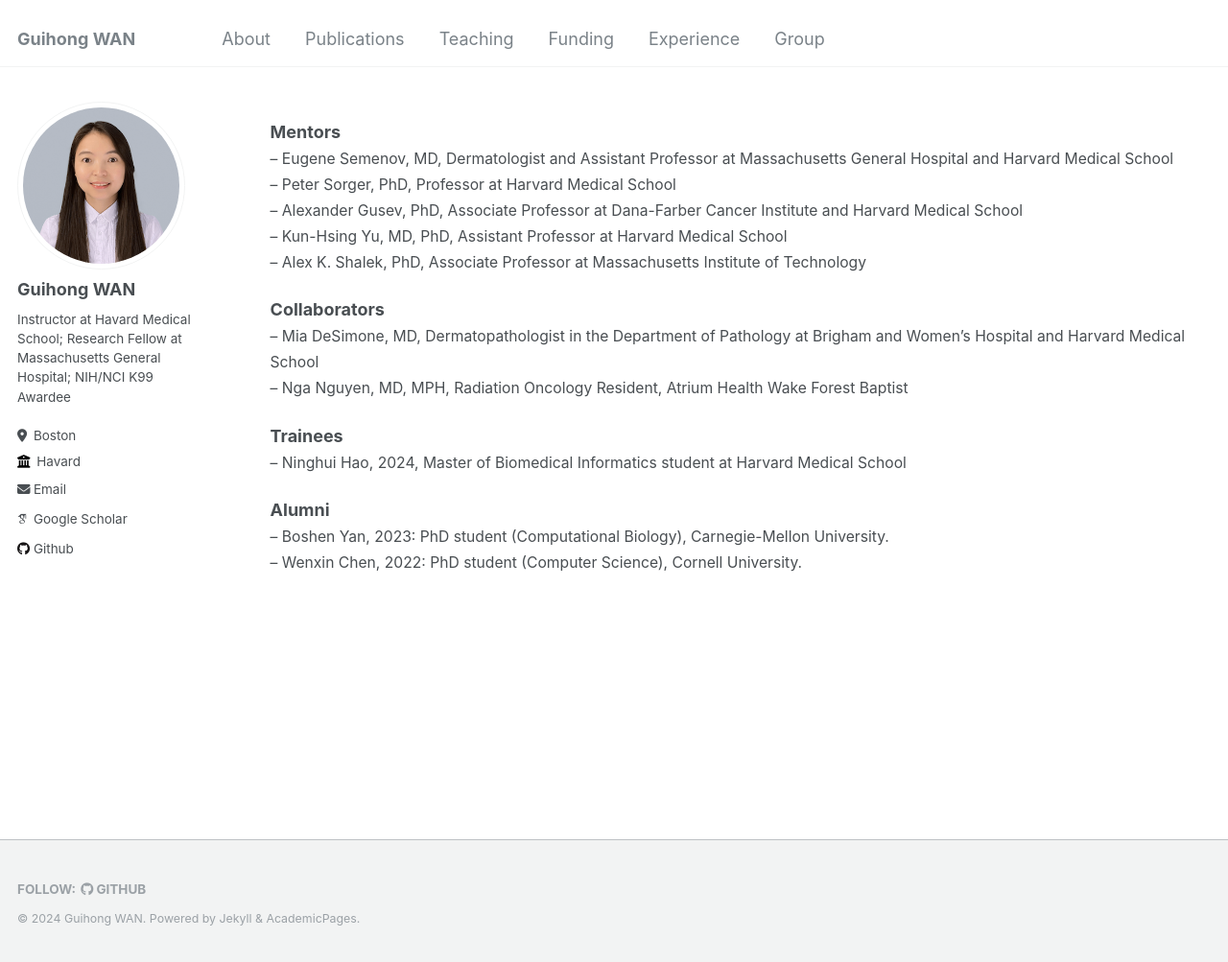
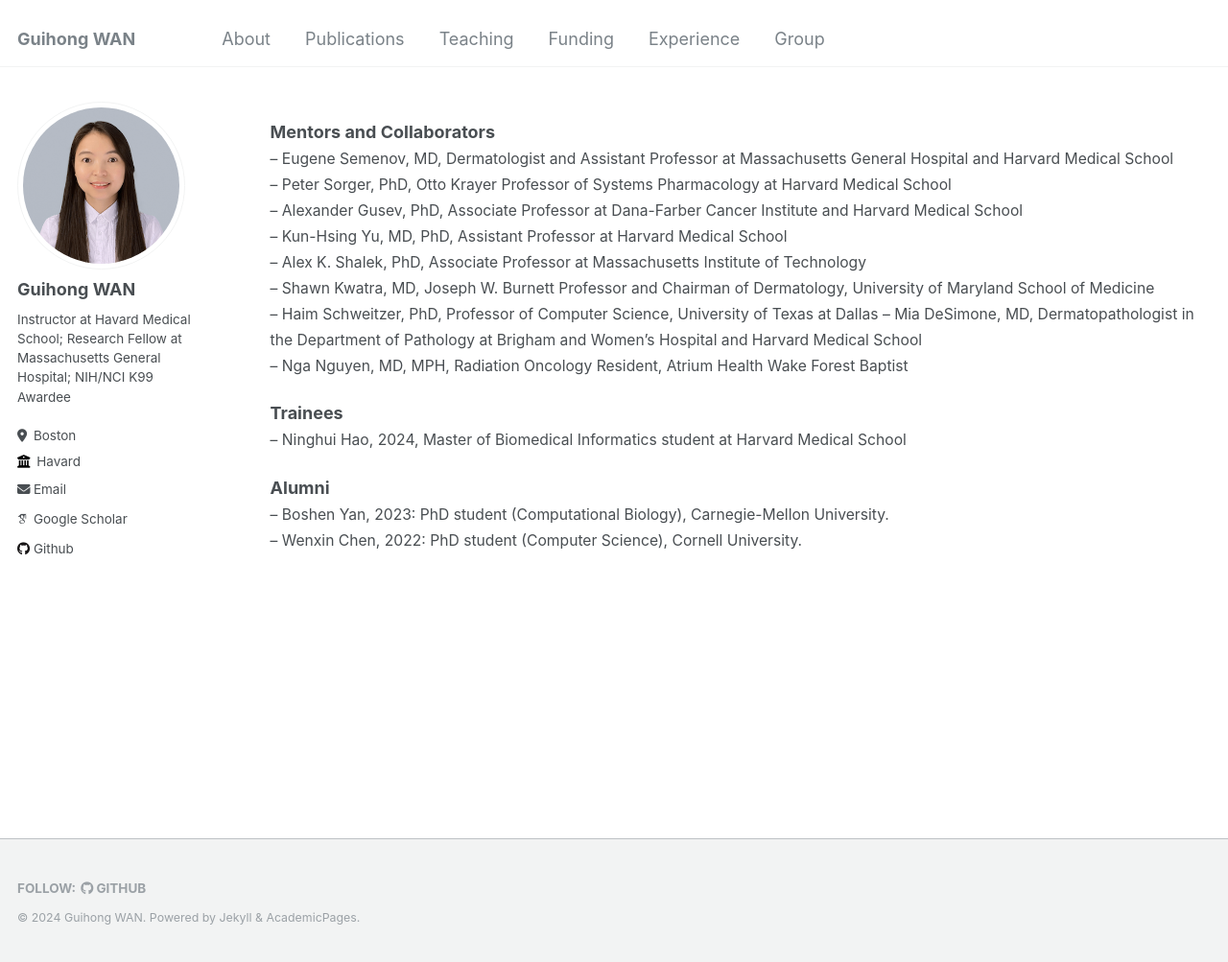
Before and after one commit to cwanlab/cwanlab.github.io, a Jekyll site: the page built from _pages/group.md, in a window 1280 px wide and 1003 px high. Shown: the whole window at 96% size. Built offline with Jekyll 4.4.1, drawn with Linux system fonts in a browser that asks for light colours; some web fonts are replaced.

Commit message:
Update group
Update group

```diff
--- a/_pages/group.md
+++ b/_pages/group.md
@@ -8,17 +8,15 @@ redirect_from:
 
 {% include base_path %}
 
-**Mentors**
+**Mentors and Collaborators**
 <span style="font-size:0.87em;">
 – Eugene Semenov, MD, Dermatologist and Assistant Professor at Massachusetts General Hospital and Harvard Medical School
-– Peter Sorger, PhD, Professor at Harvard Medical School
+– Peter Sorger, PhD, Otto Krayer Professor of Systems Pharmacology at Harvard Medical School
 – Alexander Gusev, PhD, Associate Professor at Dana-Farber Cancer Institute and Harvard Medical School
 – Kun-Hsing Yu, MD, PhD, Assistant Professor at Harvard Medical School
 – Alex K. Shalek, PhD, Associate Professor at Massachusetts Institute of Technology
-</span>
-
-**Collaborators**
-<span style="font-size:0.87em;">
+– Shawn Kwatra, MD, Joseph W. Burnett Professor and Chairman of Dermatology, University of Maryland School of Medicine
+– Haim Schweitzer, PhD, Professor of Computer Science, University of Texas at Dallas
 – Mia DeSimone, MD, Dermatopathologist in the Department of Pathology at Brigham and Women’s Hospital and Harvard Medical School
 – Nga Nguyen, MD, MPH, Radiation Oncology Resident, Atrium Health Wake Forest Baptist
 </span>
```
